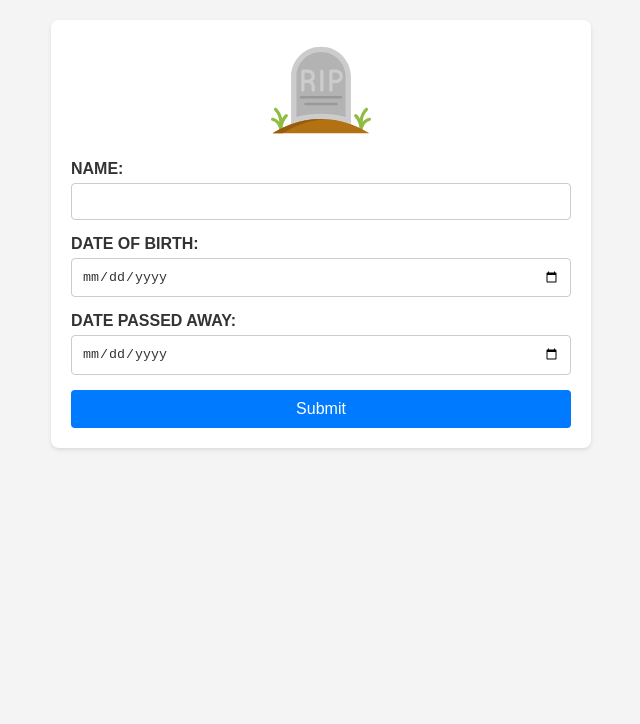
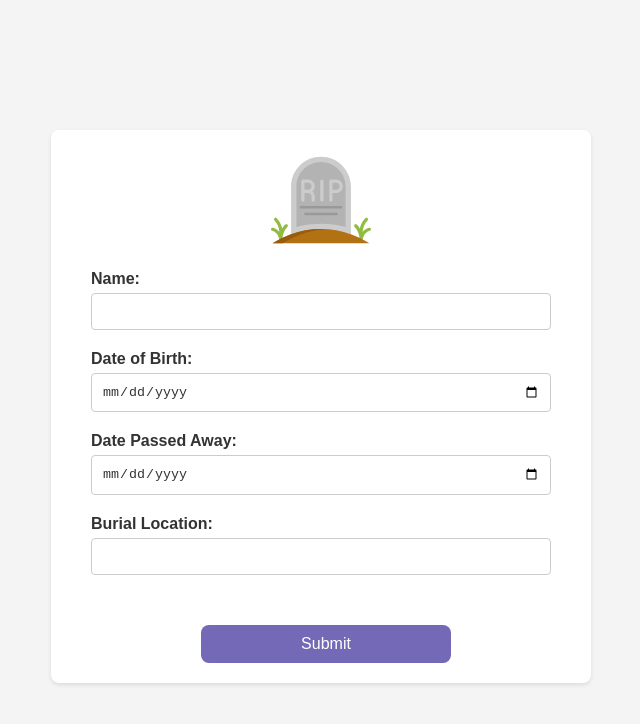
Before and after one commit to ChenghengLi/hoth, a React (Create React App) app in the folder frontend/: page /newTombstone in a window 1280 px wide. Shown: the top 724 px of the page, without its empty margins (319-959 px from the left). Built offline with nearby package versions, Linux system fonts and the light colour scheme.

Commit message:
update newTombstone

```diff
--- a/frontend/src/pages/NewTombstone.js
+++ b/frontend/src/pages/NewTombstone.js
@@ -9,6 +9,7 @@ const NewTombstone = () => {
     name: '',
     dateOfBirth: '',
     datePassedAway: '',
+    burialLocation: '',
   });
 
   const handleChange = (e) => {
@@ -28,8 +29,8 @@ const NewTombstone = () => {
   return (
     <form onSubmit={handleSubmit}>
         <img src={tombstone} alt="Tombstone" className="tombstone-image" />
-      <div>
-        <label htmlFor="name">NAME:</label>
+      <div className="formQuestion">
+        <label htmlFor="name">Name:</label>
         <input
           type="text"
           id="name"
@@ -38,8 +39,8 @@ const NewTombstone = () => {
           onChange={handleChange}
         />
       </div>
-      <div>
-        <label htmlFor="dateOfBirth">DATE OF BIRTH:</label>
+      <div className="formQuestion">
+        <label htmlFor="dateOfBirth">Date of Birth:</label>
         <input
           type="date"
           id="dateOfBirth"
@@ -48,8 +49,8 @@ const NewTombstone = () => {
           onChange={handleChange}
         />
       </div>
-      <div>
-        <label htmlFor="datePassedAway">DATE PASSED AWAY:</label>
+      <div className="formQuestion">
+        <label htmlFor="datePassedAway">Date Passed Away:</label>
         <input
           type="date"
           id="datePassedAway"
@@ -58,7 +59,17 @@ const NewTombstone = () => {
           onChange={handleChange}
         />
       </div>
-      <button type="submit">Submit</button>
+      <div className="formQuestion">
+        <label htmlFor="burialLocation">Burial Location:</label>
+        <input
+          type="text"
+          id="burialLocation"
+          name="burialLocation"
+          value={formData.burialLocation}
+          onChange={handleChange}
+        />
+      </div>
+      <button type="submit" className="submitButton">Submit</button>
     </form>
   );
 };
--- a/frontend/src/styles/NewTombstone.css
+++ b/frontend/src/styles/NewTombstone.css
@@ -7,7 +7,7 @@ body {
 
   form {
     max-width: 500px;
-    margin: 20px auto;
+    margin: 130px auto;
     padding: 20px;
     background-color: #fff;
     border-radius: 8px;
@@ -76,3 +76,15 @@ body {
     background-color: var(--input-background);
     border-color: var(--input-border);
   }
+
+  .submitButton {
+    margin-top:30px;
+    border-radius: 8px;
+    background-color: #7469B6;
+    width: 250px;
+    margin-left:130px;
+  }
+
+  .formQuestion {
+    margin: 20px;
+  }
```
Also changed, not shown: 1 other file (tests, documents, lock files or other folders).
